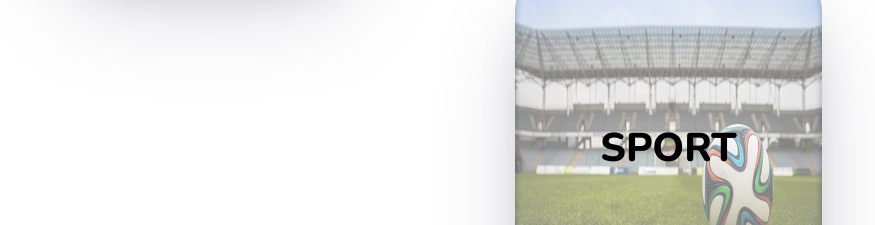
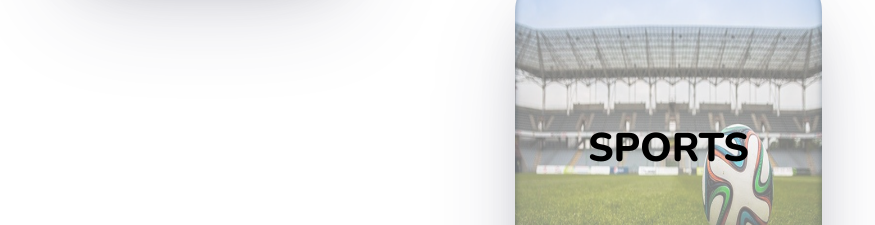
Before and after one commit to bmcs3/quiz-game, a plain HTML site: page index.html in a window 1280 px wide. Shown: the part 1580-1805 px from the top of the page, without its empty margins (202-1077 px from the left). Drawn offline with nearby package versions, Linux system fonts and the light colour scheme.

Commit message:
Update index.html

```diff
--- a/index.html
+++ b/index.html
@@ -50,7 +50,7 @@
 
 <div class= "topic3"> <div class="title">  ANIMALS </div> </div>
 
-<div class= "topic4"> <div class="title">  SPORT </div> </div>
+<div class= "topic4"> <div class="title">  SPORTS</div> </div>
 
 <div class= "topic5"> <div class="title">  MATHS</div> </div>
 
```
